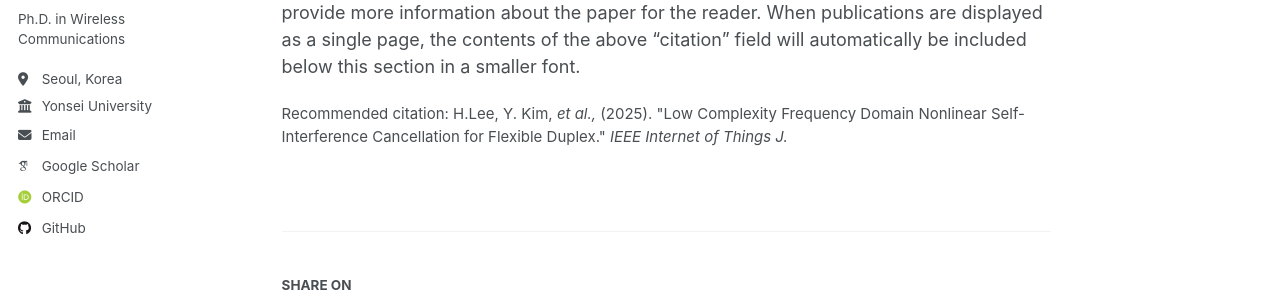
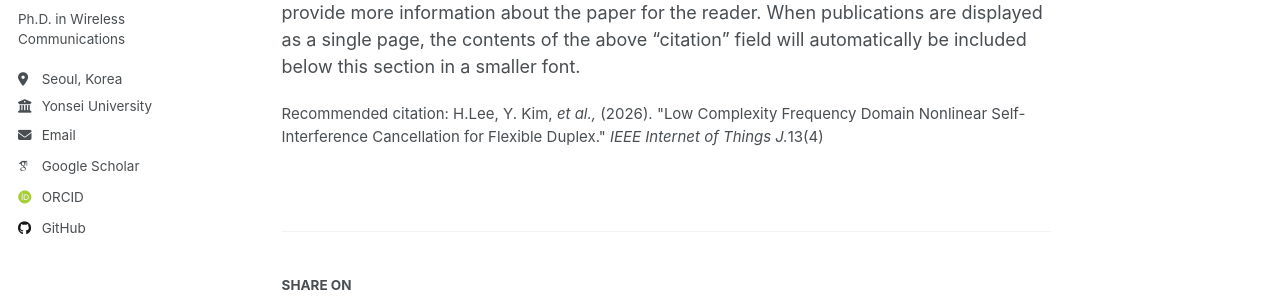
Before and after one commit to yonghwi-erickim/yonghwi-erickim.github.io, a Jekyll site: the page built from _publications/iotj25.md, in a window 1280 px wide and 1139 px high. Shown: the part 307-604 px from the top of the window. Built offline with Jekyll 4.4.1, drawn with Linux system fonts in a browser that asks for light colours; some web fonts are replaced; a script that is not in the unit is left out.

Commit message:
Update iotj25.md

```diff
--- a/_publications/iotj25.md
+++ b/_publications/iotj25.md
@@ -6,7 +6,7 @@ permalink: /publication/iotj25
 excerpt: 'AI-enhanced non-linear SIC for IoT devices with zero-IF transcivers'
 date: 2025-11-01
 venue: 'IEEE Internet of Things Journal'
-citation: 'H.Lee, Y. Kim, <i>et al.,</i> (2025). &quot;Low Complexity Frequency Domain Nonlinear Self-Interference Cancellation for Flexible Duplex.&quot; <i>IEEE Internet of Things J.</i>'
+citation: 'H.Lee, Y. Kim, <i>et al.,</i> (2026). &quot;Low Complexity Frequency Domain Nonlinear Self-Interference Cancellation for Flexible Duplex.&quot; <i>IEEE Internet of Things J.</i>13(4)'
 ---
 
 The contents above will be part of a list of publications, if the user clicks the link for the publication than the contents of section will be rendered as a full page, allowing you to provide more information about the paper for the reader. When publications are displayed as a single page, the contents of the above "citation" field will automatically be included below this section in a smaller font.
```
